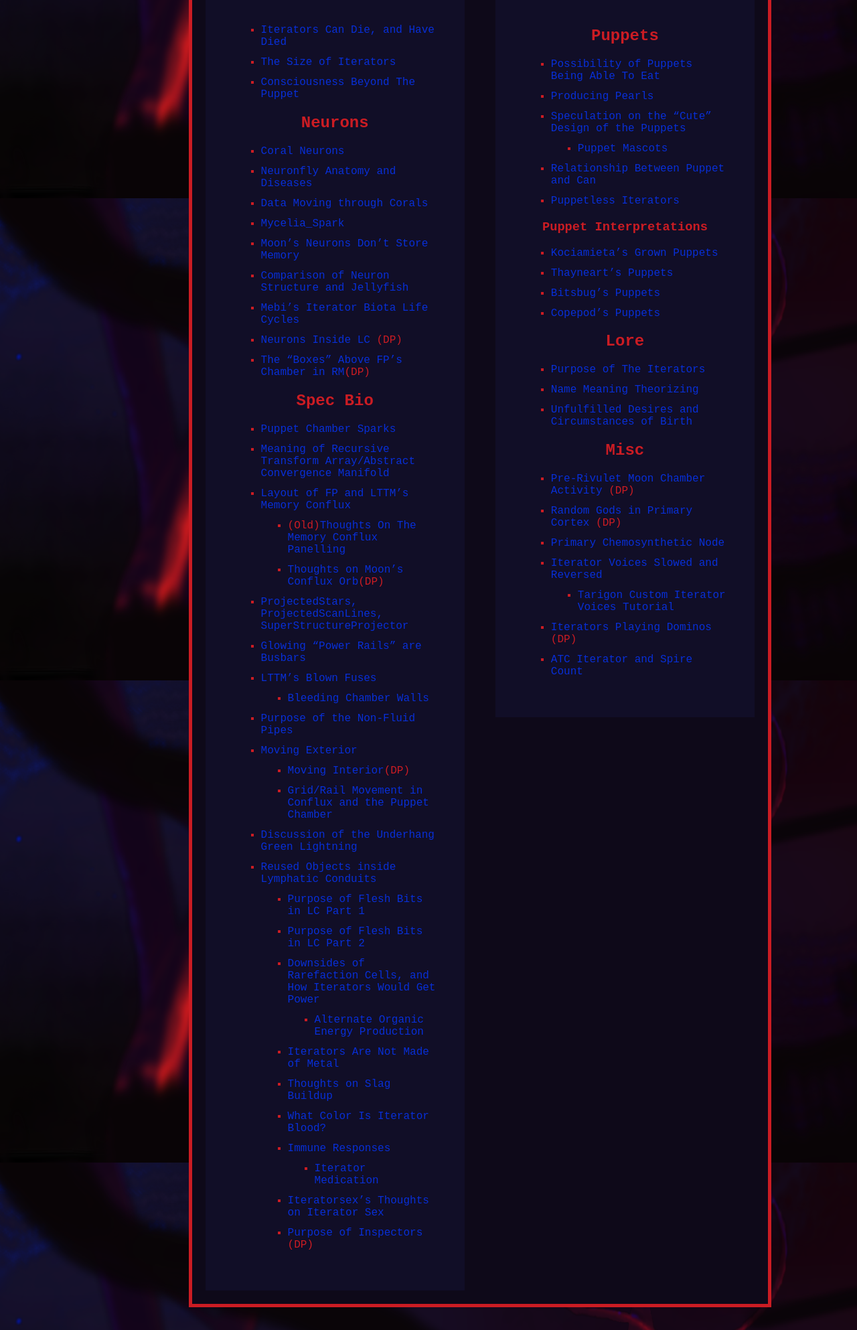
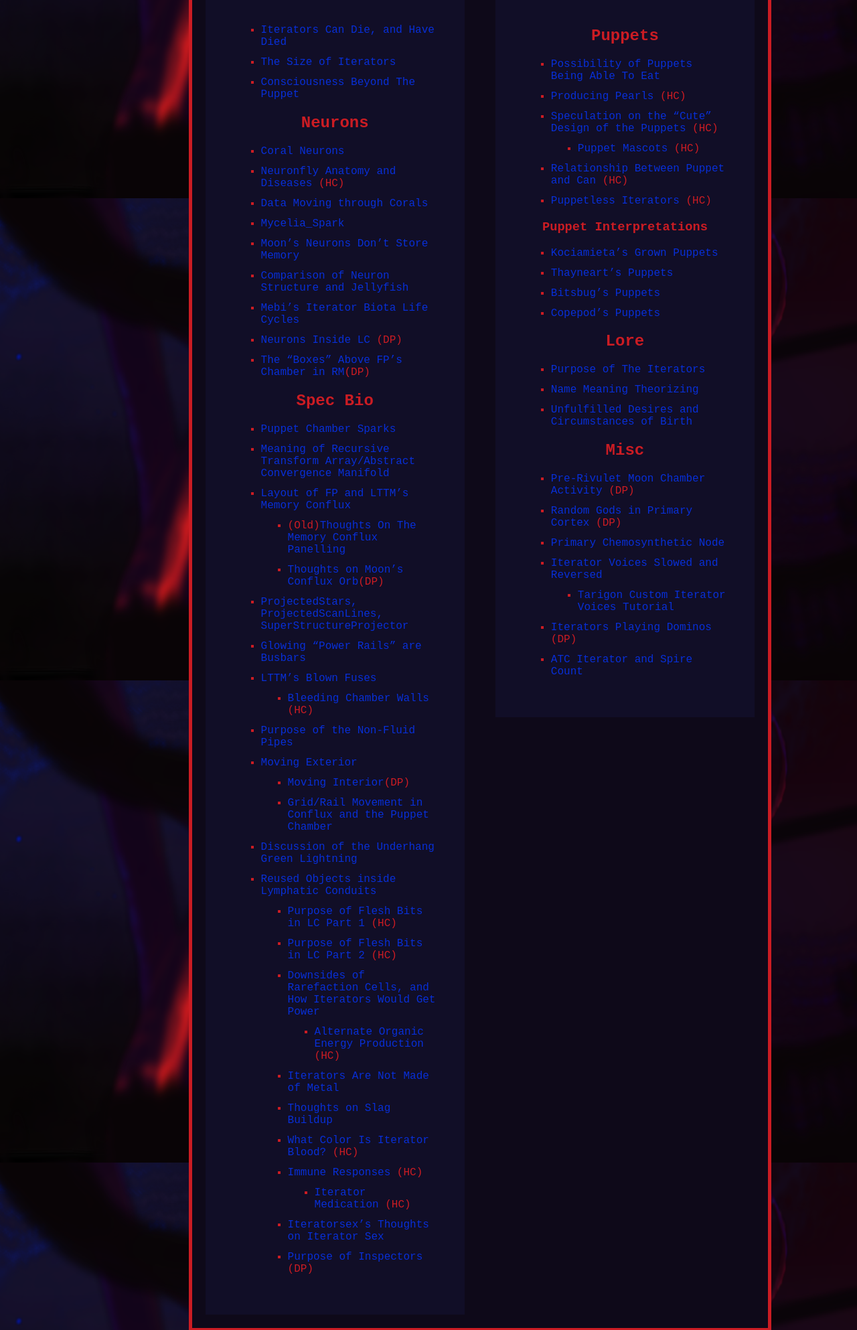
Before and after one commit to TariTetradactyl/RAINWORLDREPO, a plain HTML site: page lore/iterators.html in a window 1280 px wide. Shown: the part 424-2410 px from the top of the page at 67% size. Drawn offline with Linux system fonts and the light colour scheme.

Commit message:
2.18.25
Added new links
Fixed webpage titling errors
Added (HC) to links that included headcanons, unless otherwise specified (Really all of it is headcanons, and its hard to parse out what I should and shouldn't label)

```diff
--- a/lore/iterators.html
+++ b/lore/iterators.html
@@ -87,7 +87,7 @@
             <h2>Neurons</h2>
             <ul>
                 <li><a href="https://equipment-manifest.tumblr.com/post/763648569473433600/what-do-you-think-of-these-axon-looking">Coral Neurons</a></li>
-                <li><a href="https://iteratorsex.tumblr.com/post/774952234666639360">Neuronfly Anatomy and Diseases</a></li>
+                <li><a href="https://iteratorsex.tumblr.com/post/774952234666639360">Neuronfly Anatomy and Diseases</a> (HC)</li>
                 <li><a href="https://iteratorsex.tumblr.com/post/774399030992273408">Data Moving through Corals</a></li>
                 <li><a href="https://copepods.tumblr.com/post/742377064207974400/interesting-so-the-sounds-that-the-little">Mycelia_Spark</a></li>
                 <li><a href="https://iteratorsex.tumblr.com/post/772701744656465920/yknow-i-dont-think-moons-neuronflies-are-how">Moon’s Neurons Don’t Store Memory</a></li>
@@ -109,7 +109,7 @@
                 <li><a href="https://iteratorsex.tumblr.com/post/774398843754266625/what-do-you-think-these-holograms-represent-they">Glowing “Power Rails” are Busbars</a></li>
                 <li><a href="https://iteratorsex.tumblr.com/post/770065698755051520">LTTM’s Blown Fuses</a></li>
                     <ul>
-                        <li><a href="https://iteratorsex.tumblr.com/post/770310535092879360/actually-i-need-to-ask-you-something-considering">Bleeding Chamber Walls</a></li>
+                        <li><a href="https://iteratorsex.tumblr.com/post/770310535092879360/actually-i-need-to-ask-you-something-considering">Bleeding Chamber Walls</a> (HC)</li>
                     </ul>
                 <li><a href="https://iteratorsex.tumblr.com/post/770628743283769344/waaaahhh-slight-miscommunication">Purpose of the Non-Fluid Pipes</a></li>
                 <li><a href="https://delta-orionis.tumblr.com/post/769521904066445312">Moving Exterior</a></li>
@@ -120,18 +120,18 @@
                 <li><a href="https://iteratorsex.tumblr.com/post/774399195712028672/another-thing-im-trying-to-figure-out-is-iterator">Discussion of the Underhang Green Lightning</a></li>
                 <li><a href="https://delta-orionis.tumblr.com/post/767175698940067840/i-recall-reading-somewhere-not-sure-where-if-i">Reused Objects inside Lymphatic Conduits</a></li>
                     <ul>
-                        <li><a href="https://iteratorsex.tumblr.com/post/771124730279395328/these-things-actually-considering-these-are-only">Purpose of Flesh Bits in LC Part 1</a></li>
-                        <li><a href="https://iteratorsex.tumblr.com/post/771126783411208192">Purpose of Flesh Bits in LC Part 2</a></li>
+                        <li><a href="https://iteratorsex.tumblr.com/post/771124730279395328/these-things-actually-considering-these-are-only">Purpose of Flesh Bits in LC Part 1</a> (HC)</li>
+                        <li><a href="https://iteratorsex.tumblr.com/post/771126783411208192">Purpose of Flesh Bits in LC Part 2</a> (HC)</li>
                 <li><a href="https://iteratorsex.tumblr.com/post/768406702365327360">Downsides of Rarefaction Cells, and How Iterators Would Get Power</a></li>
                     <ul>
-                        <li><a href="https://twisting-roads.tumblr.com/post/764637089570635776/the-initial-starting-point-of-the-metabolic">Alternate Organic Energy Production</a></li>
+                        <li><a href="https://twisting-roads.tumblr.com/post/764637089570635776/the-initial-starting-point-of-the-metabolic">Alternate Organic Energy Production</a> (HC)</li>
                     </ul>
                 <li><a href="https://iteratorsex.tumblr.com/post/771439236315578368/to-summarize-some-points-in-the-replies-the">Iterators Are Not Made of Metal</a></li>
                 <li><a href="https://iteratorsex.tumblr.com/post/770223848544157696/slag-buildup-can-be-compared-to-a-lot-of-things">Thoughts on Slag Buildup</a></li>
-                <li><a href="https://iteratorsex.tumblr.com/post/771177397272838144">What Color Is Iterator Blood?</a></li>
-                <li><a href="https://iteratorsex.tumblr.com/post/772536933450727424/random-iterator-biology-question-for-you-because">Immune Responses</a></li>
+                <li><a href="https://iteratorsex.tumblr.com/post/771177397272838144">What Color Is Iterator Blood?</a> (HC)</li>
+                <li><a href="https://iteratorsex.tumblr.com/post/772536933450727424/random-iterator-biology-question-for-you-because">Immune Responses</a> (HC)</li>
                 <ul>
-                    <li><a href="https://iteratorsex.tumblr.com/post/774524607910838272/now-to-actually-to-wonder-how-could-an-iterator">Iterator Medication</a></li>
+                    <li><a href="https://iteratorsex.tumblr.com/post/774524607910838272/now-to-actually-to-wonder-how-could-an-iterator">Iterator Medication</a> (HC)</li>
                 </ul>
                 <li><a href="https://iteratorsex.tumblr.com/post/770773962205642752/how-would-iterator-sex-even-work-youre-the">Iteratorsex’s Thoughts on Iterator Sex</a></li>
                 <li><a href="https://iteratorsex.tumblr.com/post/773467028792213504/do-you-think-inspectors-act-as-an-iterators-immune">Purpose of Inspectors</a> (DP)</li>
@@ -141,13 +141,13 @@
             <h2>Puppets</h2>
             <ul>
                 <li><a href="https://iteratorsex.tumblr.com/post/772646366567612416/hold-on-im-going-to-try-and-defend-the-theory">Possibility of Puppets Being Able To Eat</a></li>
-                <li><a href="https://iteratorsex.tumblr.com/post/771711151587328000">Producing Pearls</a></li>
-                <li><a href="https://iteratorsex.tumblr.com/post/773344653184483328/do-you-think-the-ancients-had-a-reason-for-making">Speculation on the “Cute” Design of the Puppets</a></li>
+                <li><a href="https://iteratorsex.tumblr.com/post/771711151587328000">Producing Pearls</a> (HC)</li>
+                <li><a href="https://iteratorsex.tumblr.com/post/773344653184483328/do-you-think-the-ancients-had-a-reason-for-making">Speculation on the “Cute” Design of the Puppets</a> (HC)</li>
                 <ul>
-                    <li><a href="https://foreverephemeral-art.tumblr.com/post/754110632516861952/so-my-explanation-as-to-why-iterator-puppets-look">Puppet Mascots</a></li>
+                    <li><a href="https://foreverephemeral-art.tumblr.com/post/754110632516861952/so-my-explanation-as-to-why-iterator-puppets-look">Puppet Mascots</a> (HC)</li>
                 </ul>
-                <li><a href="https://spotsupstuff.tumblr.com/post/718400622014218240/scrambling-for-her-puppet-in-the-ask-about-moon">Relationship Between Puppet and Can</a></li>
-                <li><a href="https://www.tumblr.com/iteratorsex/772430657753399296/how-bad-is-it-for-a-can-to-lose-its-puppet">Puppetless Iterators</a></li>
+                <li><a href="https://spotsupstuff.tumblr.com/post/718400622014218240/scrambling-for-her-puppet-in-the-ask-about-moon">Relationship Between Puppet and Can</a> (HC)</li>
+                <li><a href="https://www.tumblr.com/iteratorsex/772430657753399296/how-bad-is-it-for-a-can-to-lose-its-puppet">Puppetless Iterators</a> (HC)</li>
             </ul>
             <h3>Puppet Interpretations</h3>
             <ul>
```
Also changed, not shown: design/devtalk/qna.html (+1 -1 lines), design/gamedesign.html (+2 -0 lines), downpour/slugcats.html (+4 -4 lines), lore/florafauna.html (+1 -1 lines), lore/misc.html (+2 -2 lines), lore/pearls.html (+1 -0 lines), lore/regions.html (+1 -1 lines), lore/slugcats.html (+1 -1 lines).
